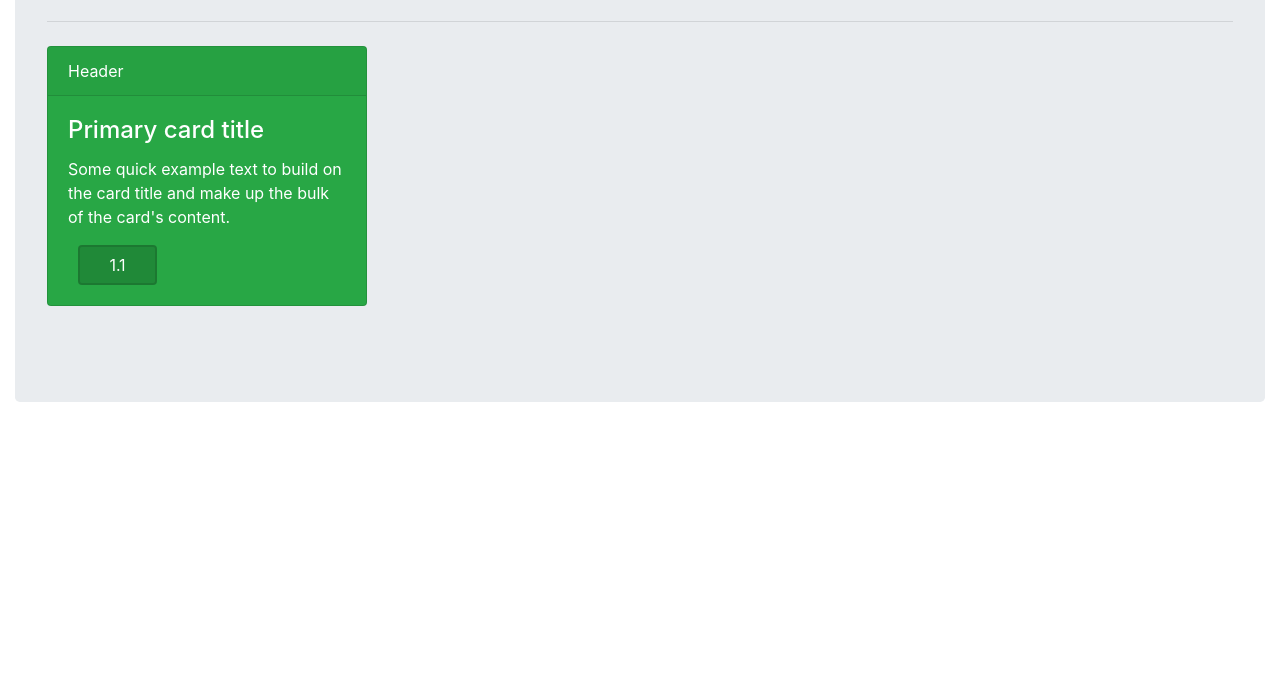
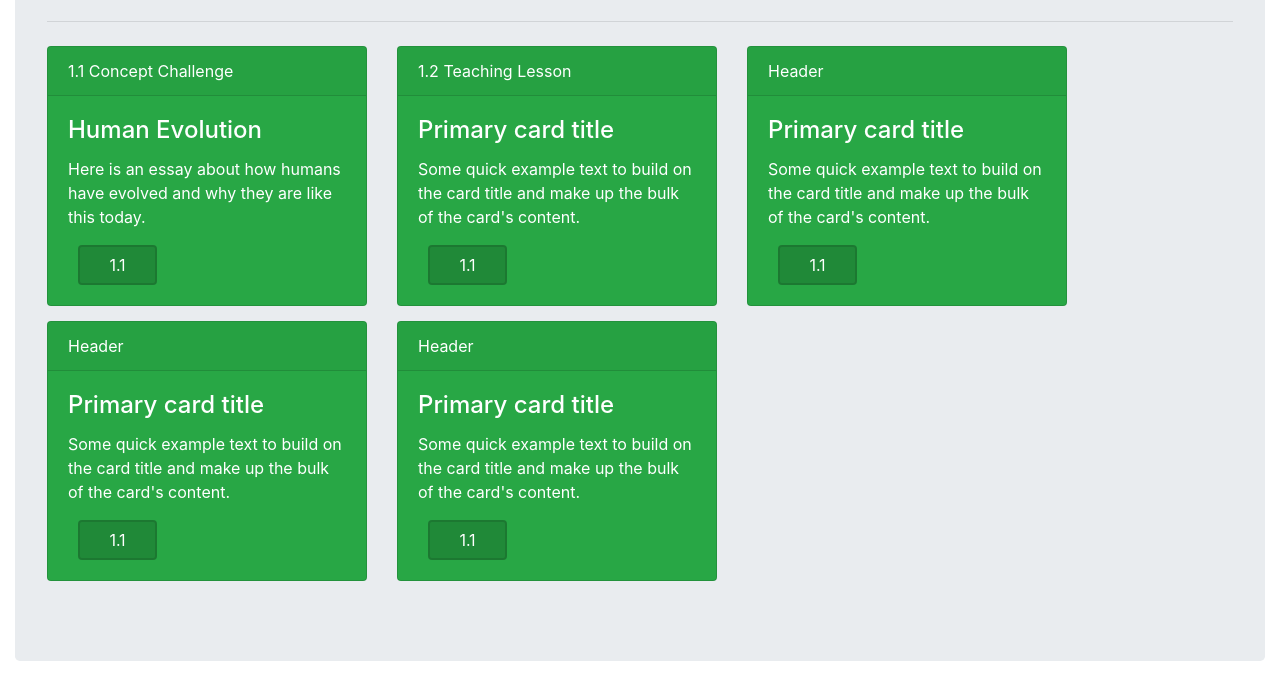
Before and after one commit to SmashMineGame/humanities, a plain HTML site: page index.html in a window 1280 px wide. Shown: the part 221-914 px from the top of the page. Before the commit the page ends 800 px from the top, so only its background shows below. Drawn offline with nearby package versions, Linux system fonts and the light colour scheme.

```diff
--- a/index.html
+++ b/index.html
@@ -18,7 +18,41 @@
             <hr class="my-4">
             <p class="lead">
                 <div class="card-deck">
-                    <div class="card text-white bg-success mb-3" style="max-width: 20rem;">
+                    <div class="card text-white bg-success md-3" style="max-width: 20rem;">
+                        <div class="card-header">1.1 Concept Challenge</div>
+                        <div class="card-body">
+                            <h4 class="card-title">Human Evolution</h4>
+                            <p class="card-text">Here is an essay about how humans have evolved and why they are like this today.</p>
+                            <a class="btn btn-success btn-darken btn-large index-button" href="1.1/1-1main.html">1.1</a>
+                        </div>
+                    </div>
+                    <div class="card text-white bg-success md-3" style="max-width: 20rem;">
+                        <div class="card-header">1.2 Teaching Lesson</div>
+                        <div class="card-body">
+                            <h4 class="card-title">Primary card title</h4>
+                            <p class="card-text">Some quick example text to build on the card title and make up the bulk of the card's content.</p>
+                            <a class="btn btn-success btn-darken btn-large index-button" href="1.1/1-1main.html">1.1</a>
+                        </div>
+                    </div>
+                    <div class="card text-white bg-success md-3" style="max-width: 20rem;">
+                        <div class="card-header">Header</div>
+                        <div class="card-body">
+                            <h4 class="card-title">Primary card title</h4>
+                            <p class="card-text">Some quick example text to build on the card title and make up the bulk of the card's content.</p>
+                            <a class="btn btn-success btn-darken btn-large index-button" href="1.1/1-1main.html">1.1</a>
+                        </div>
+                    </div>
+                </div>
+                <div class="card-deck bottom-row-section">
+                    <div class="card text-white bg-success md-3" style="max-width: 20rem;">
+                        <div class="card-header">Header</div>
+                        <div class="card-body">
+                            <h4 class="card-title">Primary card title</h4>
+                            <p class="card-text">Some quick example text to build on the card title and make up the bulk of the card's content.</p>
+                            <a class="btn btn-success btn-darken btn-large index-button" href="1.1/1-1main.html">1.1</a>
+                        </div>
+                    </div>
+                    <div class="card text-white bg-success md-3" style="max-width: 20rem;">
                         <div class="card-header">Header</div>
                         <div class="card-body">
                             <h4 class="card-title">Primary card title</h4>
--- a/styles.css
+++ b/styles.css
@@ -11,3 +11,6 @@
     border-color:rgba(0, 0, 0, 0.125);
     background-color: rgba(0, 0, 0, 0.175);
 }
+.bottom-row-section{
+    margin-top: 15px;
+}
```
Also changed, not shown: 1.3/views/alex.html (+1 -1 lines), 1.3/views/bee.html (+1 -1 lines), 1.3/views/human.html (+1 -1 lines), 1.3/views/kanzi.html (+1 -1 lines).
